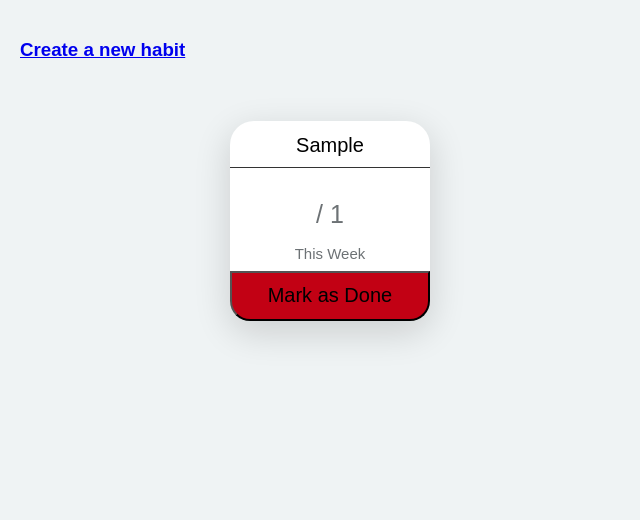
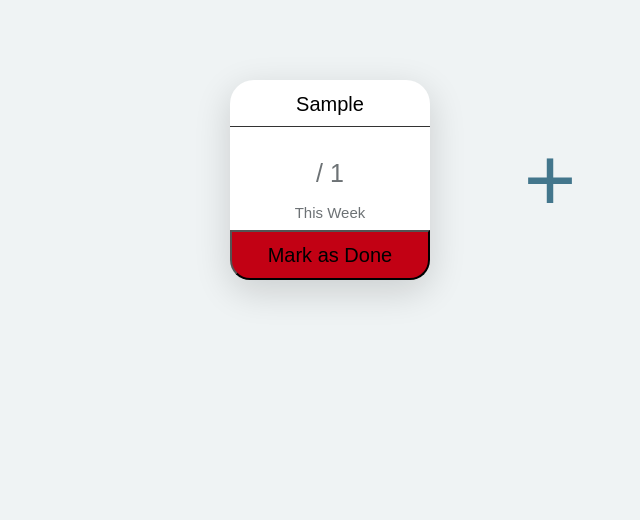
Before and after one commit to jbakerr/habits, a Flask app: page / in a window 1280 px wide. Shown: the part 50-570 px from the top of the page, without its empty margins (0-640 px from the left). Run offline with Flask 2, Linux system fonts and the light colour scheme; a user stored in the database is signed in; tables that the repository leaves empty hold one stand-in row (values such as "Sample post"); some libraries are stand-ins or nearby versions.

Commit message:
Updated styling for creating new habit

```diff
--- a/app/static/style.css
+++ b/app/static/style.css
@@ -155,13 +155,45 @@ header li {
   box-shadow: 0px 11px 35px 2px rgba(0, 0, 0, 0.14);
 }
 
+.newHabit {
+  margin: 10px;
+  width: 200px;
+  height: 200px;
+  color: #43768C;
+  display: flex;
+  align-items: center;
+  justify-content: center;
 
+
+}
+
+.newHabitText, .newHabitText:visited {
+  align-items: center;
+  justify-content: center;
+  text-align: center;
+  position: relative;
+  font-size: 90px;
+  text-decoration: none;
+  color: #43768C;
+
+
+}
 
 .cell {
   border: 0px solid rgba(0, 0, 0, 0.8);
   font-size: 15px;
   padding: 10px;
   text-transform: capitalize;
+}
+
+
+
+.cell.newHabitTitle {
+  font-size: 25px;
+  display: flex;
+  align-items: center;
+  justify-content: center;
+
 }
 
 .cell.habitTitle {
@@ -174,7 +206,6 @@ header li {
   border-bottom: 1px solid rgba(0, 0, 0, 0.8);
   margin: 3px 0px;
 
-  ;
 }
 
 
--- a/app/templates/index.html
+++ b/app/templates/index.html
@@ -1,8 +1,6 @@
 {% extends "base.html" %}
 {% block app_content %}
-<div class="newHabitText">
-  <h3><a href="{{ url_for('main.new_habit') }}">Create a new habit</a></h3>
-</div>
+
 <div class="habitParentContainer">
   {% for habit in habits %}
   <div class="habitCell">
@@ -16,27 +14,12 @@
     </div>
   </div>
   {% endfor %}
+  <div class="newHabit">
+    <a href="{{ url_for('main.new_habit') }}" class="newHabitText">+</a>
+
+  </div>
 </div>
-{# <table style="width:65%;">
-  <tr>
-    <th>Habit</th>
-    <th>Weekly Goal</th>
-    <th>Today's Status</th>
-    <th>Current Streak</th>
-    <th>Weekly Count</th>
-    <th>Longest Streak</th>
-  </tr>
-  <tr>
-    <td></td>
-    <td>{{ habit.weekly_goal}}</td>
-    <td>
-    </td>
-    <td><span id="current_streak{{ habit.id }}">{{ habit.current_streak }}</span></td>
-    <td><span id="weekly_count{{ habit.id }}"></span></td>
-    <td><span id="longest_streak{{ habit.id }}">{{ habit.longest_streak }}</span></td>
-  </tr>
-</table>
-#}
+
 {% endblock %}
 {% block scripts %}
 {{ super() }}
```
